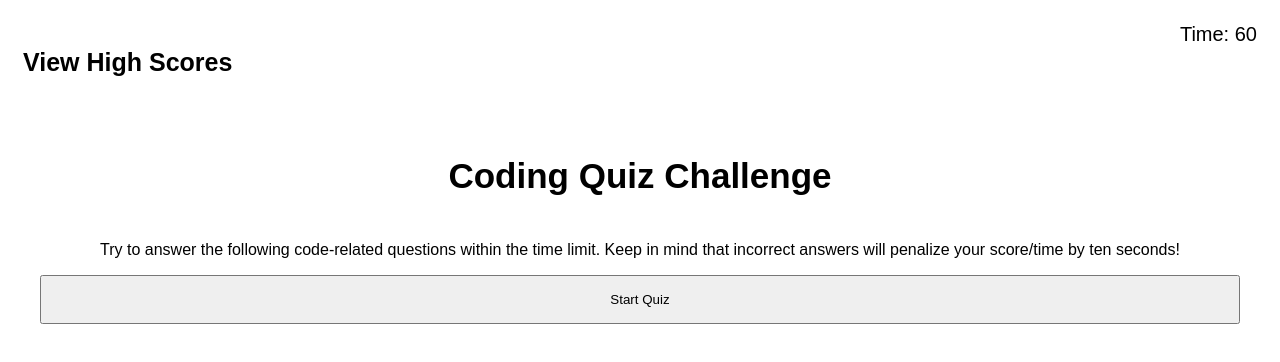
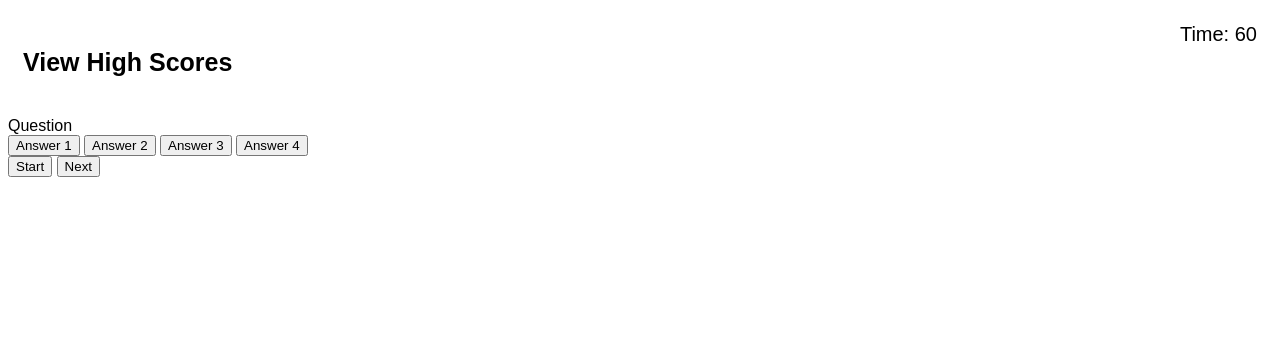
Before and after one commit to Devmadia/js-fundamentals-quiz, a plain HTML site: page index.html in a window 1280 px wide. Drawn offline with Linux system fonts and the light colour scheme.

Commit message:
reorganizing divs

```diff
--- a/index.html
+++ b/index.html
@@ -14,15 +14,31 @@
 
         <div class="timer">Time: <span id="countdown">60</span></div><!-- Tied into start of quiz -->
     </header>
-    <main id="quiz-form">
+    <main id="" class="container">
+        <div class="container">
+            <div id="question-container" class="hide">
+                <div id="question">Question</div>
+                <div id="answer-buttons" class="btn-choice">
+                    <button class="btn">Answer 1</button>
+                    <button class="btn">Answer 2</button>
+                    <button class="btn">Answer 3</button>
+                    <button class="btn">Answer 4</button>
+                </div>
+            </div>
+            <div class="controls">
+                <button id="start-btn" class="start-btn btn">Start</button>
+                <button id="next-btn" class="next-btn btn hide">Next</button>
+            </div>
+        </div>
+
         <!-- Quiz Title/Question -->
-        <h2>Coding Quiz Challenge</h2>
+        <!--<h2>Coding Quiz Challenge</h2>-->
         <!-- Summary / Answer Options-->
-        <p>
-            Try to answer the following code-related questions within the time limit.
-            Keep in mind that incorrect answers will penalize your score/time by ten seconds!
-        </p>
-        <button id="start-quiz" class="qzbtn" onclick="startTimer">Start Quiz</button>
+        <!--<p>-->
+            <!--Try to answer the following code-related questions within the time limit. -->
+            <!--Keep in mind that incorrect answers will penalize your score/time by ten seconds!-->
+        <!--</p>-->
+        <!--<button id="start-quiz" class="qzbtn" onclick="startTimer">Start Quiz</button> -->
     <script src="./assets/js/javascript.js"></script>
     </main>
 </body>
```
